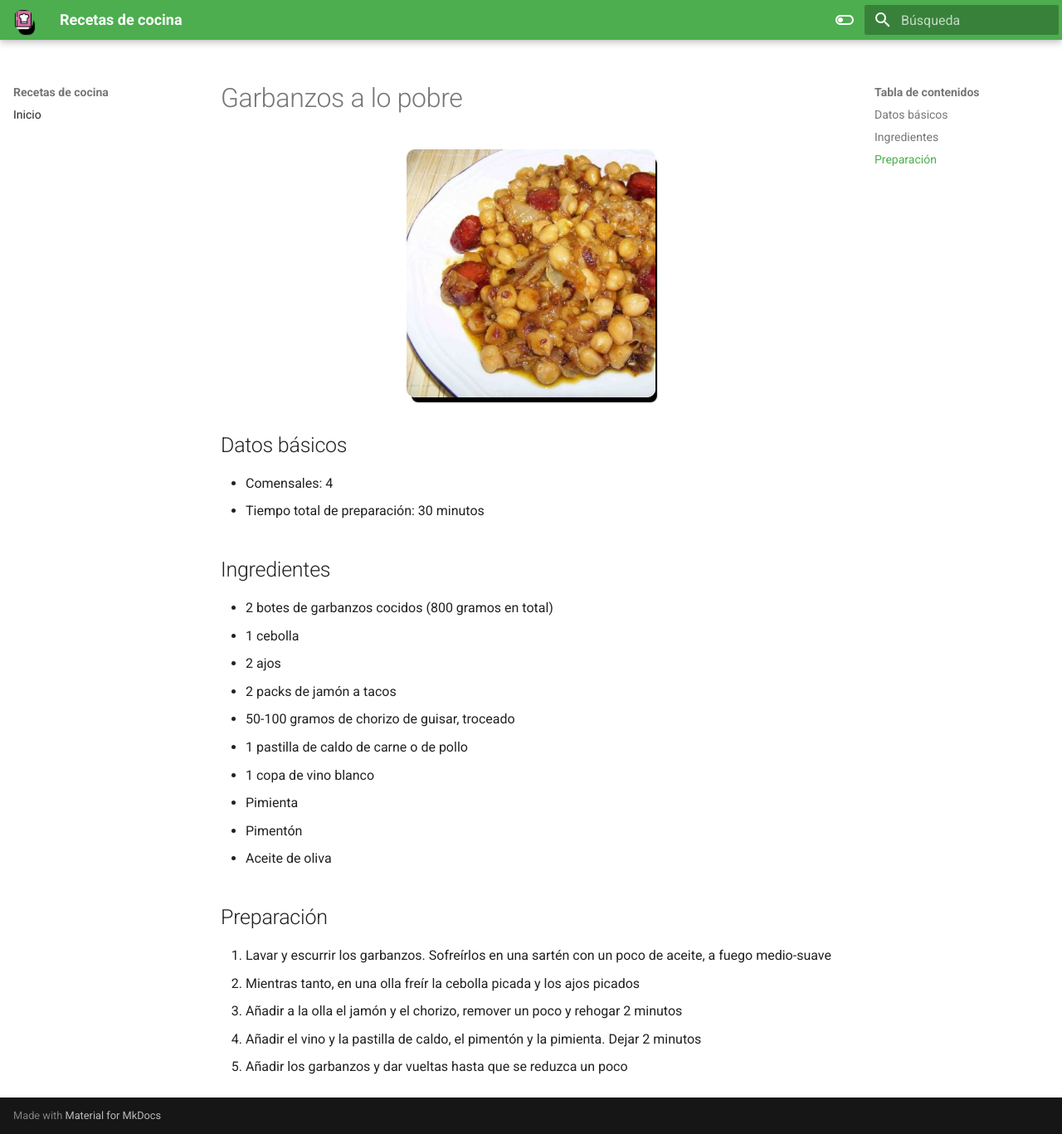
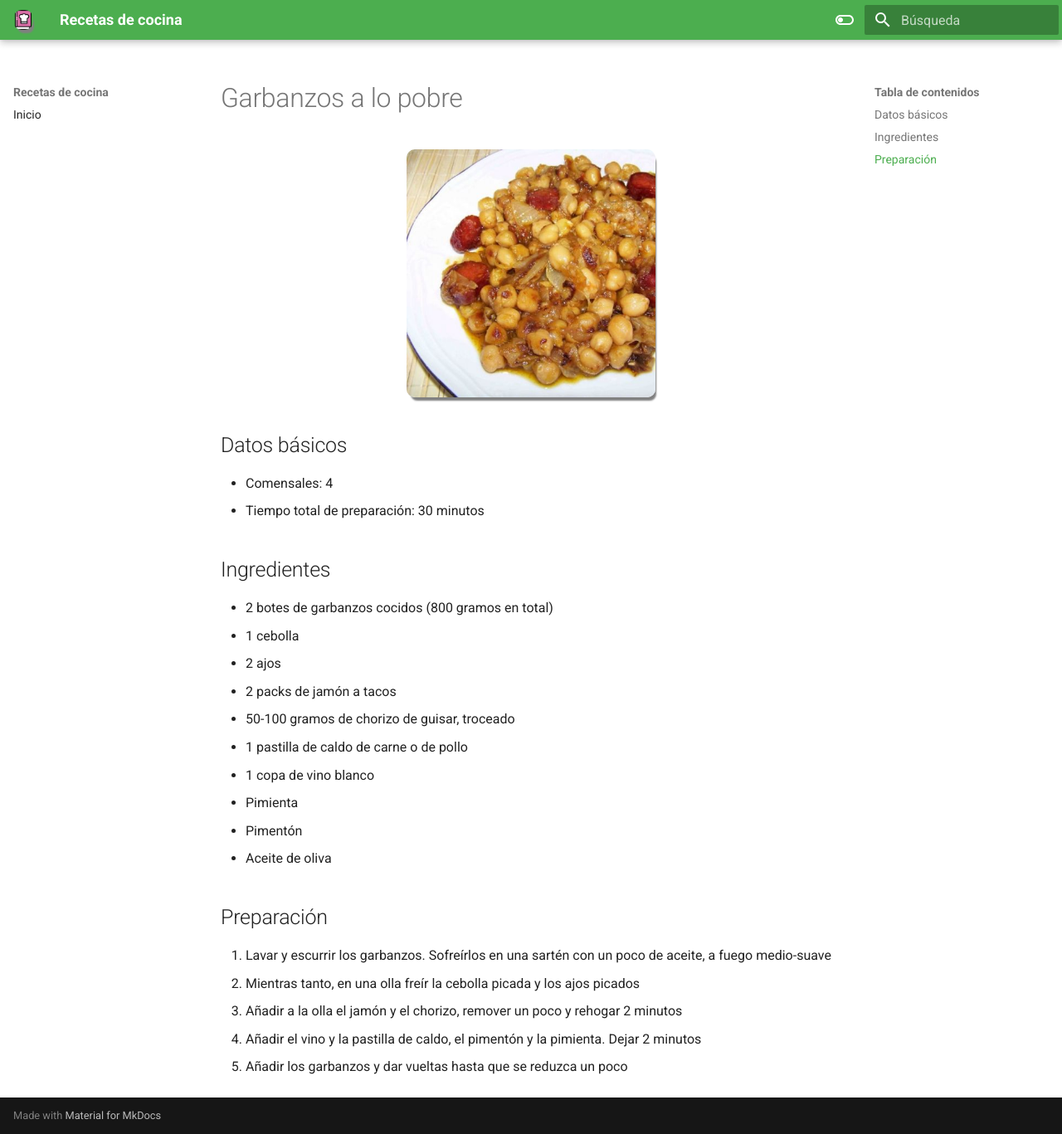
Before and after one commit to nachoiborraIES/recetas, an MkDocs documentation site: the page built from docs/garbanzos_a_lo_pobre.md, in a window 1280 px wide and 1367 px high. Shown: the whole window at 83% size. Built offline with MkDocs 1.6.1 and Material for MkDocs 9.7.7, drawn with Linux system fonts in a browser that asks for light colours.

Commit message:
CSS imágenes

```diff
--- a/docs/css/extra.css
+++ b/docs/css/extra.css
@@ -12,7 +12,7 @@ img[alt$="<"] {
 img {
     display: block;
     border-radius: 10px;
-    box-shadow: 4px 8px 1px -2px black;
+    box-shadow: 3px 6px 2px -2px grey;
     height: auto;
     margin: auto;
     float: none !important;
```
